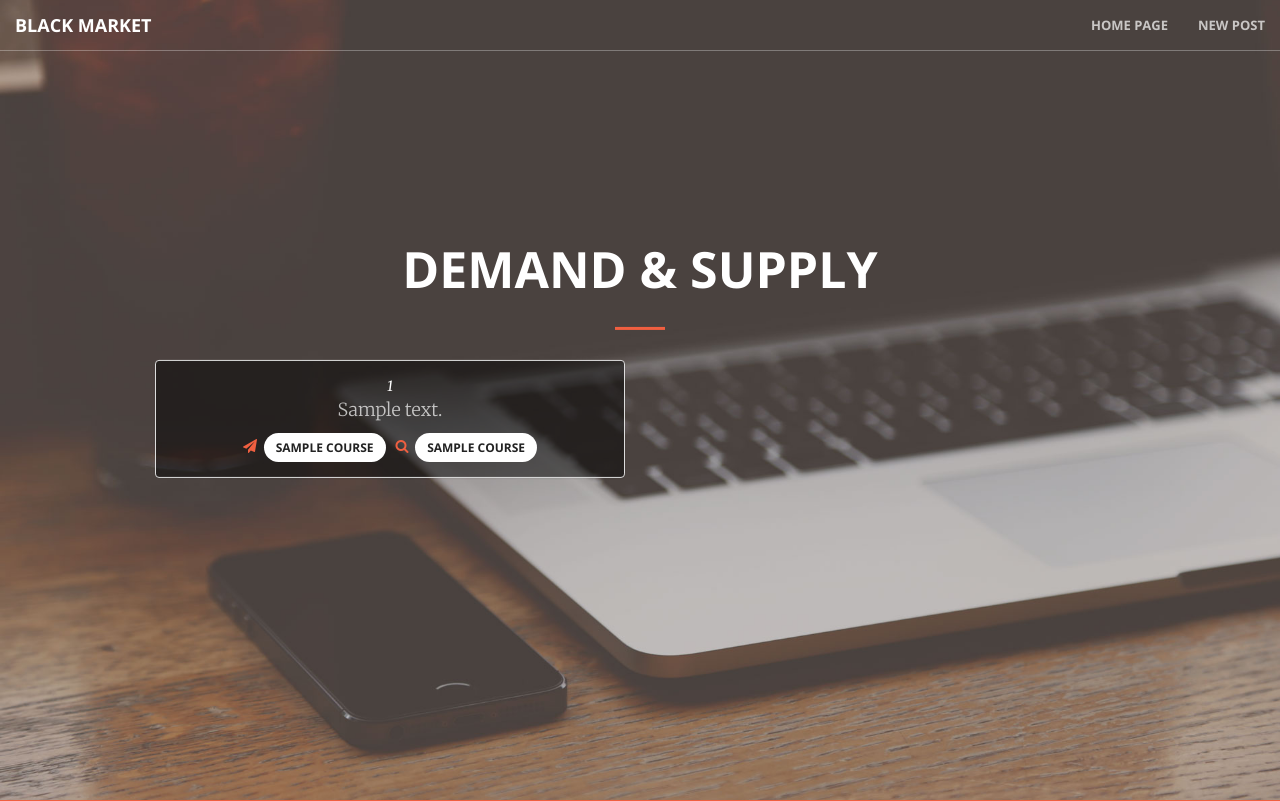
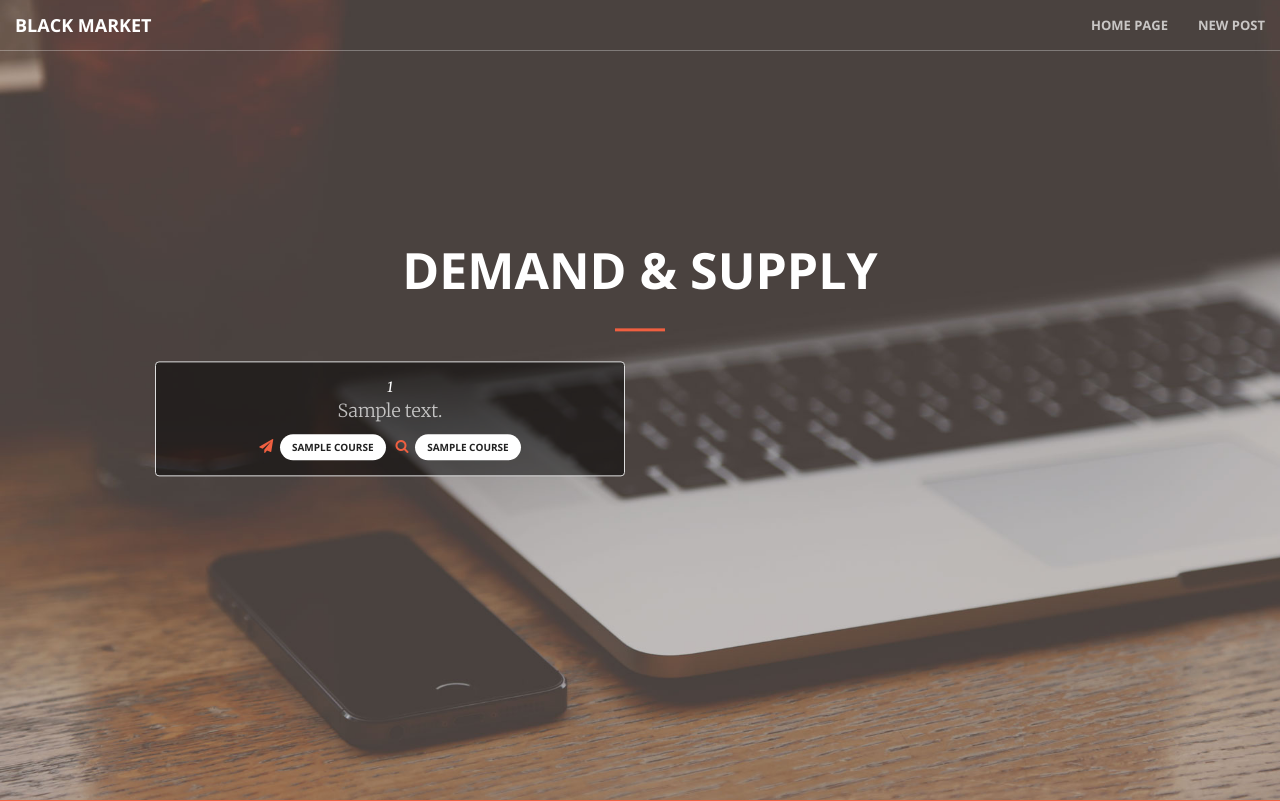
Before and after one commit to xanahopper/BlackMarket, a Flask app: page /posts/1 in a window 1280 px wide. Shown: the top 801 px of the page. Run offline with Flask 2, Linux system fonts and the light colour scheme; tables that the repository leaves empty hold one stand-in row (values such as "Sample post"); some libraries are stand-ins or nearby versions.

Commit message:
per_page 4 -> 6

```diff
--- a/black_market/templates/posts.html
+++ b/black_market/templates/posts.html
@@ -67,9 +67,9 @@
                                                 </div>
                                                 <div class="row">
                                                     <a class="fa fa-paper-plane sr-icons"></a>&nbsp;
-                                                    <a style="font-size:12px;" class="btn btn-default">{{post.supply.course_name}}</a>&nbsp;&nbsp;
+                                                    <a style="font-size:10px;" class="btn btn-default">{{post.supply.course_name}}</a>&nbsp;&nbsp;
                                                     <a class="fa fa-search sr-icons"></a>&nbsp;
-                                                    <a style="font-size:12px;" class="btn btn-default">{{post.demand.course_name}}</a>
+                                                    <a style="font-size:10px;" class="btn btn-default">{{post.demand.course_name}}</a>
                                                 </div>
                                             </div>
                                         </div>
--- a/black_market/views/market/market.py
+++ b/black_market/views/market/market.py
@@ -61,7 +61,7 @@ def search_course():
 
 
 @bp.route('/posts/<int:page>', methods=['GET'])
-def post_paginate(page, per_page=4):
+def post_paginate(page, per_page=6):
     paginate = Post.query.order_by(Post.id.desc()).paginate(page=page, per_page=per_page, error_out=False)
     posts = []
     for post in paginate.items:
```
